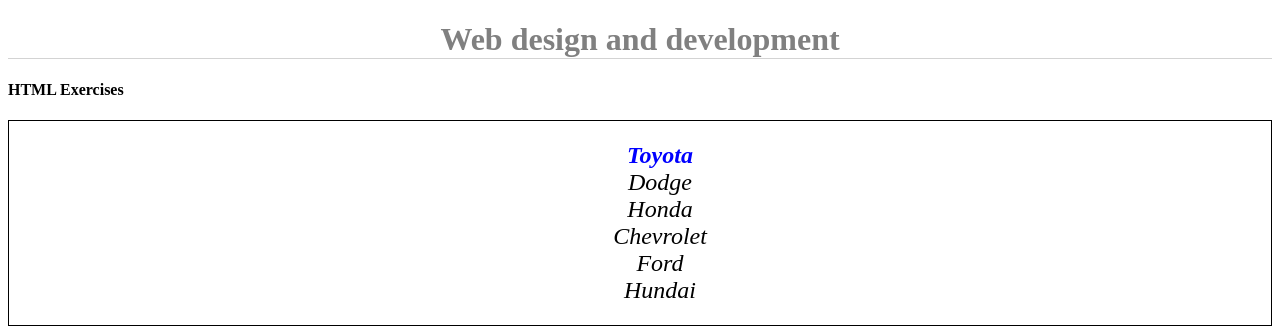
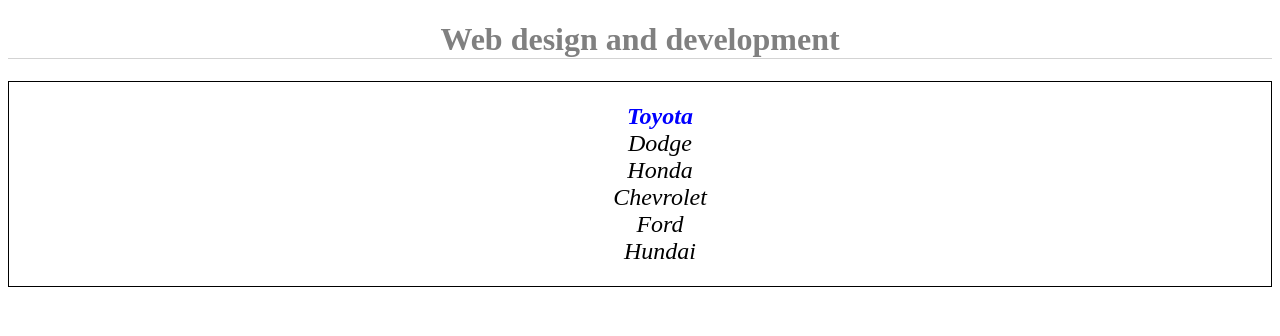
Before and after one commit to mkyada2881/labWork, a plain HTML site: page index.html in a window 1280 px wide. Drawn offline with Linux system fonts and the light colour scheme.

Commit message:
h2 tag removed

```diff
--- a/index.html
+++ b/index.html
@@ -7,7 +7,6 @@
 </head>
 <body>
 	<h1>Web design and development</h1>
-	<h4>HTML Exercises</h4>
 	<div class="container">
 		<ul class="carCompany">
 			<li>Toyota</li>
```
